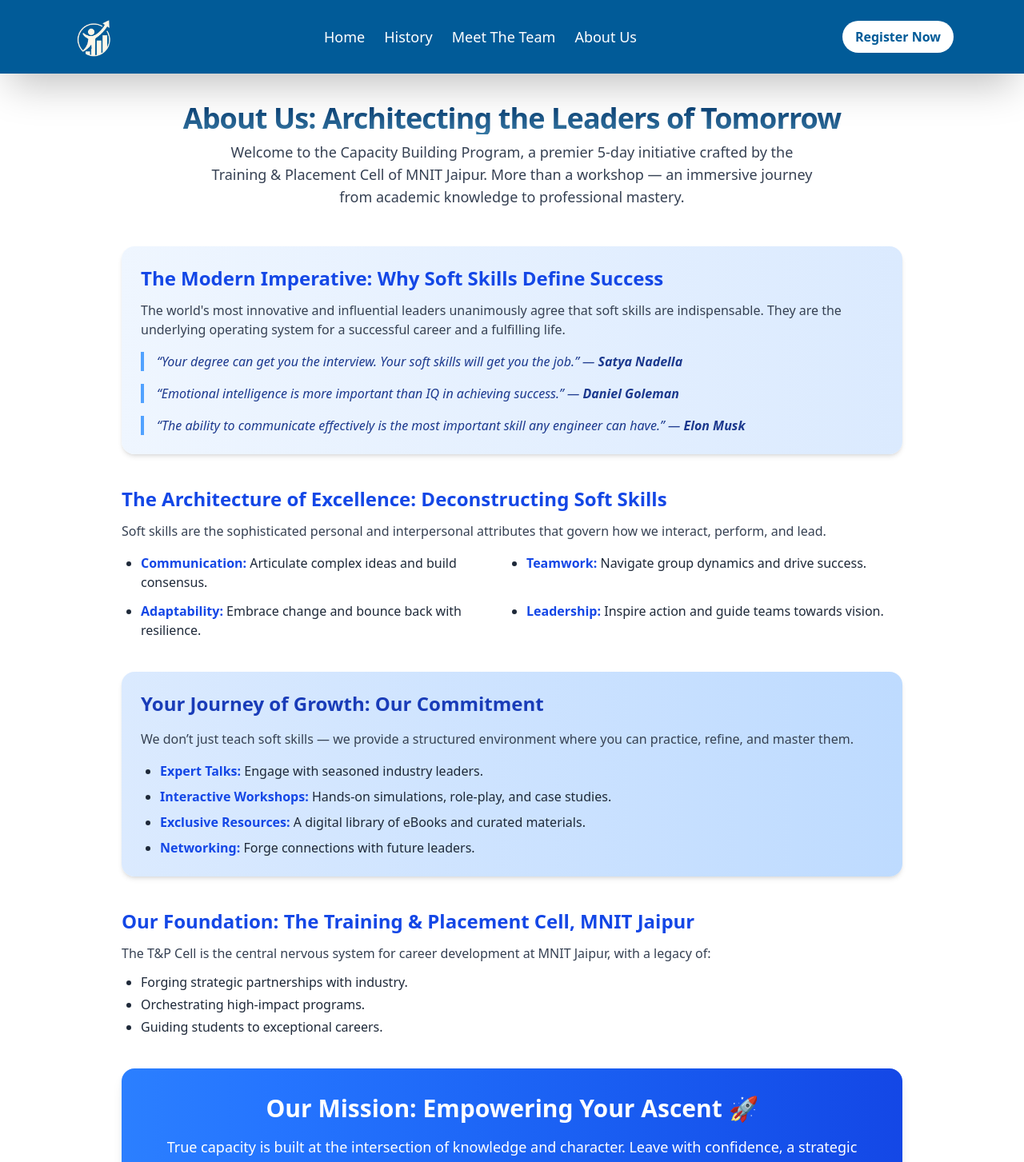
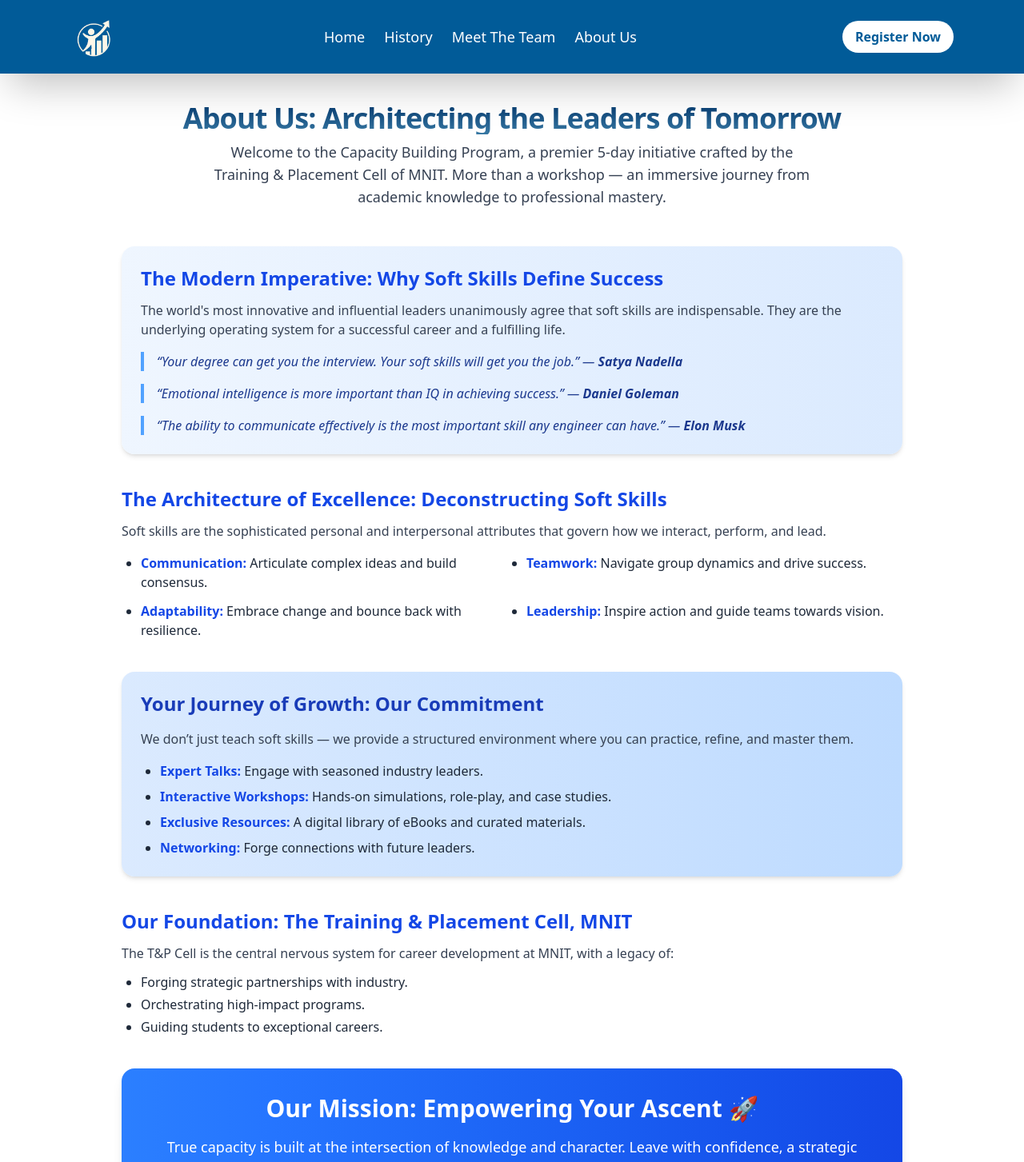
Before and after one commit to cbpmnit-glitch/cbp, a React (Vite) app: page /About-us in a window 1280 px wide. Shown: the top 1453 px of the page at 80% size. Built offline with nearby package versions, Linux system fonts and the light colour scheme.

Commit message:
Update AbousUS.jsx

```diff
--- a/src/AbousUS.jsx
+++ b/src/AbousUS.jsx
@@ -16,7 +16,7 @@
           </h1>
           <p className="text-lg text-gray-700 max-w-3xl mx-auto">
             Welcome to the Capacity Building Program, a premier 5-day initiative
-            crafted by the Training & Placement Cell of MNIT Jaipur.
+            crafted by the Training & Placement Cell of MNIT.
             More than a workshop — an immersive journey from academic knowledge to professional mastery.
           </p>
         </div>
@@ -117,11 +117,11 @@
         {/* Section 4 */}
         <div className="mb-10">
           <h2 className="text-2xl font-semibold text-blue-700 mb-3">
-            Our Foundation: The Training & Placement Cell, MNIT Jaipur
+            Our Foundation: The Training & Placement Cell, MNIT
           </h2>
           <p className="text-gray-700 mb-3">
             The T&P Cell is the central nervous system for career development at
-            MNIT Jaipur, with a legacy of:
+            MNIT, with a legacy of:
           </p>
           <ul className="list-disc ml-6 text-gray-800 space-y-1">
             <li>Forging strategic partnerships with industry.</li>
```
